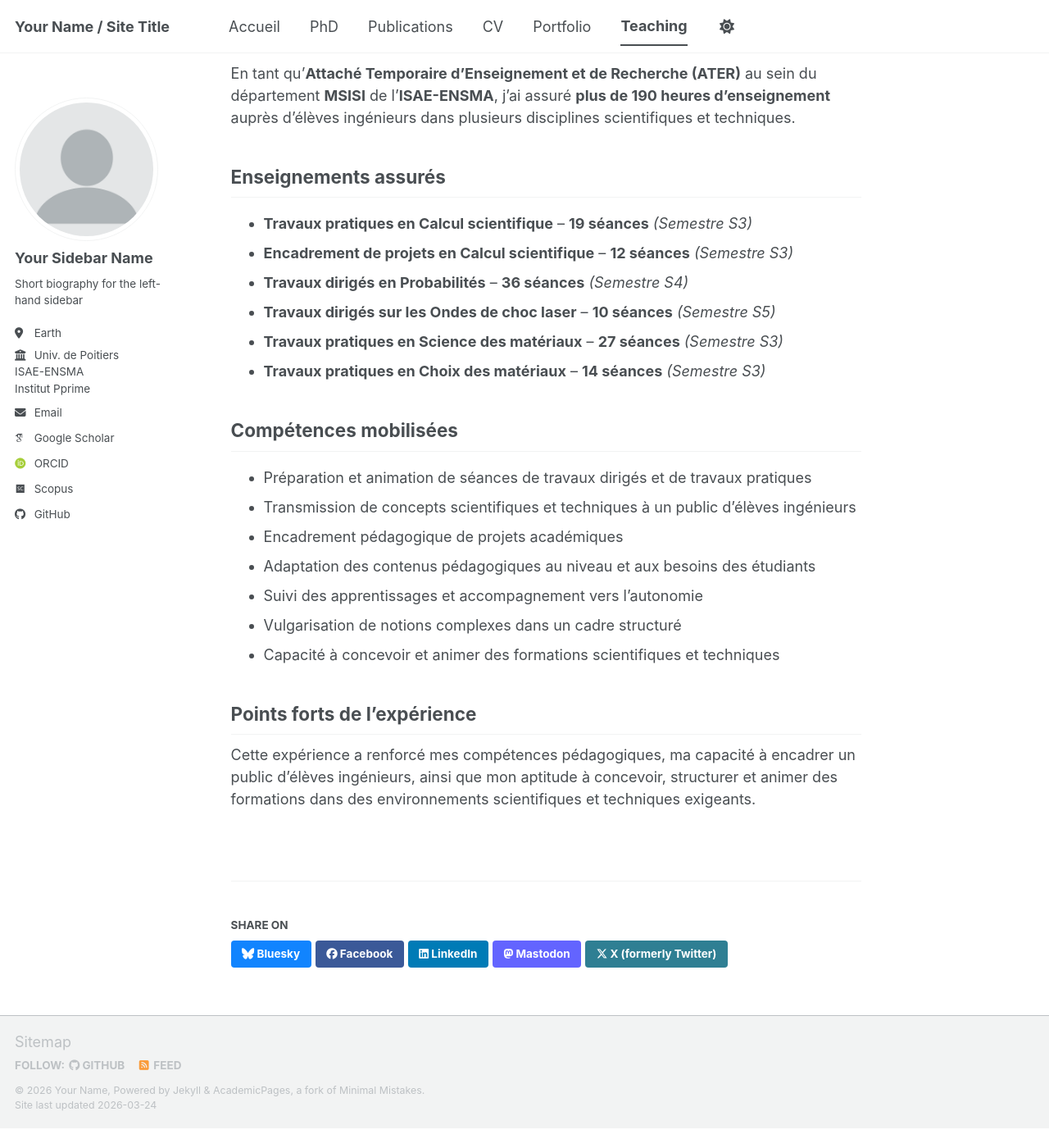
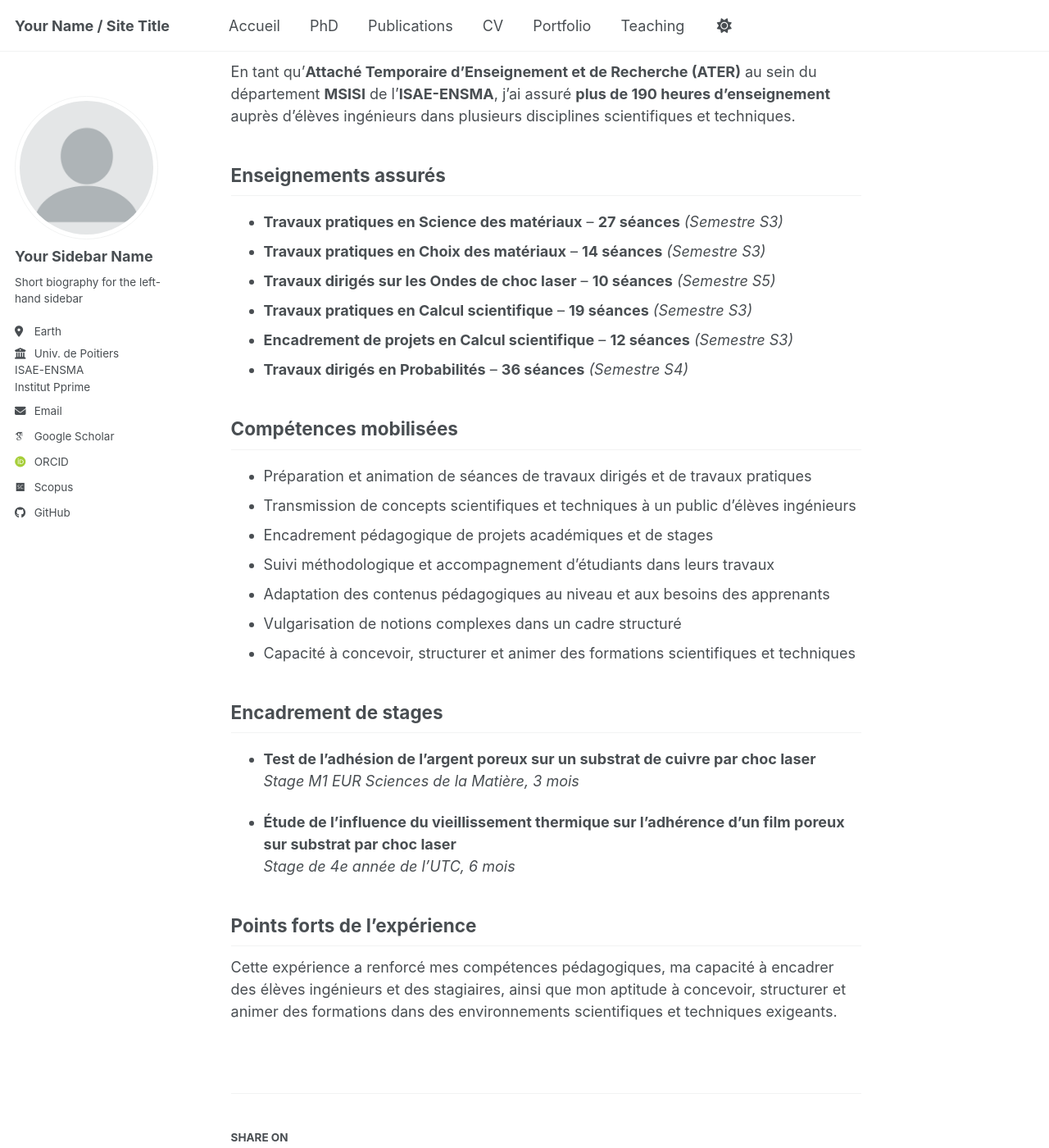
Before and after one commit to Anas-Sg-git/anas-sghuri, a Jekyll site: the page built from _teaching/2015-spring-teaching-2.md, in a window 1280 px wide and 1400 px high, scrolled down 244 px. Shown: the whole window at 82% size. Built offline with Jekyll 4.4.1, drawn with Linux system fonts in a browser that asks for light colours; some web fonts are replaced; a script bundle is joined from its source files by our own code; library files that are not in the unit come from our copies; before the commit the page ends 1620 px from its top, so only the background shows below that; some of the changed text lies outside the part shown.

Commit message:
Update 2015-spring-teaching-2.md

```diff
--- a/_teaching/2015-spring-teaching-2.md
+++ b/_teaching/2015-spring-teaching-2.md
@@ -1,9 +1,10 @@
 ---
-title: "Expérience d’enseignement – ATER, ISAE-ENSMA"
+title: "Enseignement et encadrement – ATER, ISAE-ENSMA"
 collection: teaching
-type: "Enseignement supérieur"
-permalink: /teaching/ater-isae-ensma/
+type: "Enseignement supérieur et encadrement"
+permalink: /enseignement-encadrement/ater-isae-ensma/
 venue: "ISAE-ENSMA, département MSISI"
+date: 2024-01-01
 location: "Chasseneuil-du-Poitou, France"
 ---
 
@@ -13,23 +14,31 @@ En tant qu’**Attaché Temporaire d’Enseignement et de Recherche (ATER)** au
 
 ## Enseignements assurés
 
+- **Travaux pratiques en Science des matériaux** – **27 séances** *(Semestre S3)*
+- **Travaux pratiques en Choix des matériaux** – **14 séances** *(Semestre S3)*
+- **Travaux dirigés sur les Ondes de choc laser** – **10 séances** *(Semestre S5)*
 - **Travaux pratiques en Calcul scientifique** – **19 séances** *(Semestre S3)*
 - **Encadrement de projets en Calcul scientifique** – **12 séances** *(Semestre S3)*
 - **Travaux dirigés en Probabilités** – **36 séances** *(Semestre S4)*
-- **Travaux dirigés sur les Ondes de choc laser** – **10 séances** *(Semestre S5)*
-- **Travaux pratiques en Science des matériaux** – **27 séances** *(Semestre S3)*
-- **Travaux pratiques en Choix des matériaux** – **14 séances** *(Semestre S3)*
 
 ## Compétences mobilisées
 
 - Préparation et animation de séances de travaux dirigés et de travaux pratiques
 - Transmission de concepts scientifiques et techniques à un public d’élèves ingénieurs
-- Encadrement pédagogique de projets académiques
-- Adaptation des contenus pédagogiques au niveau et aux besoins des étudiants
-- Suivi des apprentissages et accompagnement vers l’autonomie
+- Encadrement pédagogique de projets académiques et de stages
+- Suivi méthodologique et accompagnement d’étudiants dans leurs travaux
+- Adaptation des contenus pédagogiques au niveau et aux besoins des apprenants
 - Vulgarisation de notions complexes dans un cadre structuré
-- Capacité à concevoir et animer des formations scientifiques et techniques
+- Capacité à concevoir, structurer et animer des formations scientifiques et techniques
+
+## Encadrement de stages
+
+- **Test de l’adhésion de l’argent poreux sur un substrat de cuivre par choc laser**
+  *Stage M1 EUR Sciences de la Matière, 3 mois*
+
+- **Étude de l’influence du vieillissement thermique sur l’adhérence d’un film poreux sur substrat par choc laser**
+  *Stage de 4e année de l’UTC, 6 mois*
 
 ## Points forts de l’expérience
 
-Cette expérience a renforcé mes compétences pédagogiques, ma capacité à encadrer un public d’élèves ingénieurs, ainsi que mon aptitude à concevoir, structurer et animer des formations dans des environnements scientifiques et techniques exigeants.
+Cette expérience a renforcé mes compétences pédagogiques, ma capacité à encadrer des élèves ingénieurs et des stagiaires, ainsi que mon aptitude à concevoir, structurer et animer des formations dans des environnements scientifiques et techniques exigeants.
```
